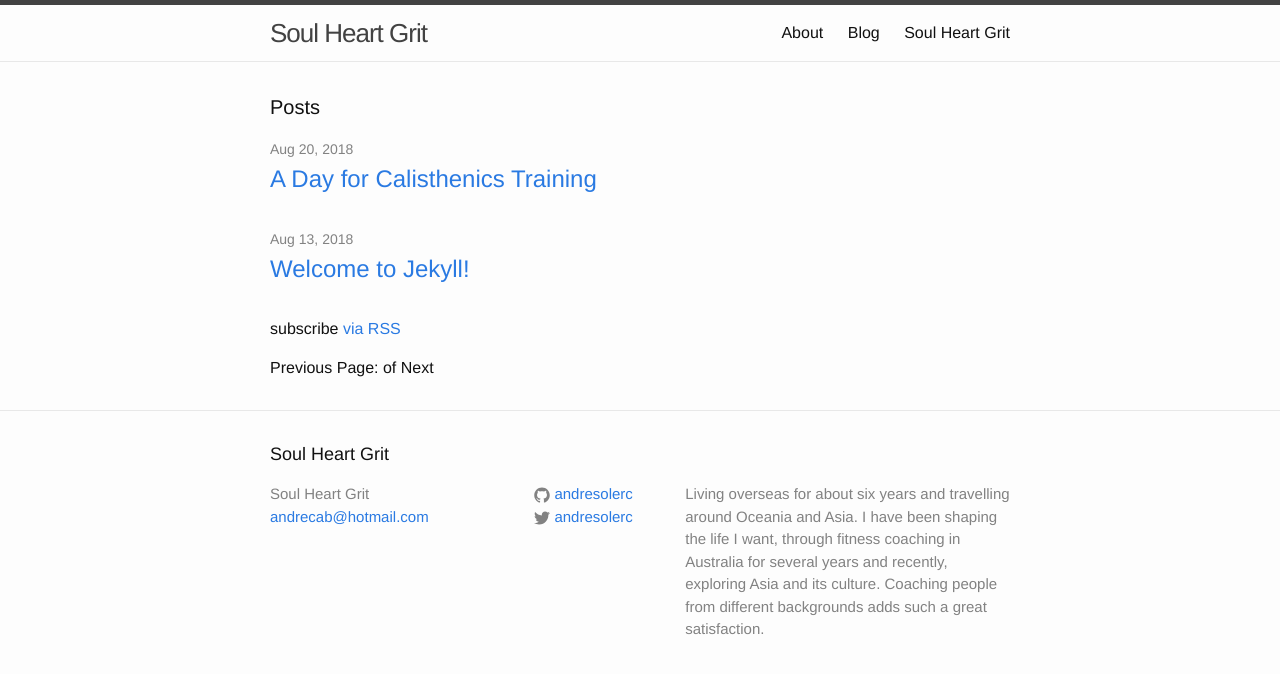
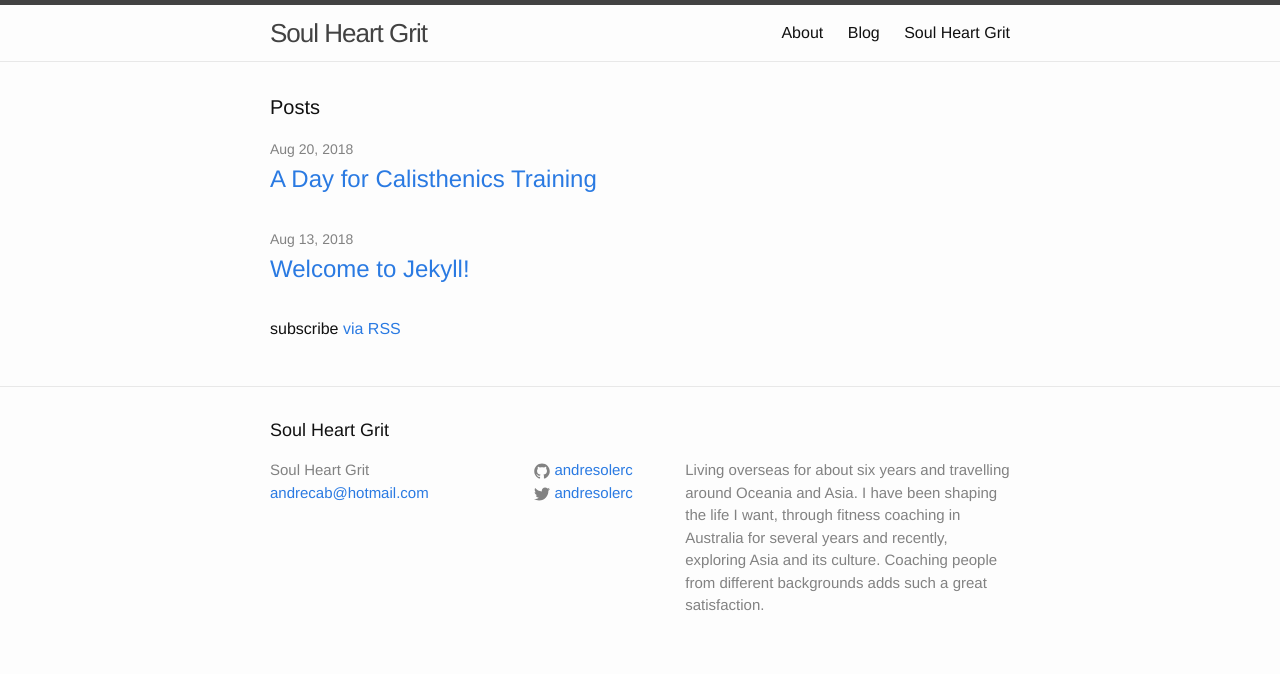
Before and after one commit to andresolerc/soulheartgrit, a Jekyll site: the page built from index.html, in a window 1280 px wide. Shown: the top 674 px of the page. Built offline with Jekyll 4.4.1, drawn with Linux system fonts in a browser that asks for light colours.

Commit message:
removing pagination
not required at this stage

```diff
--- a/index.html
+++ b/index.html
@@ -22,29 +22,3 @@ title: Soul Heart Grit
   <p class="rss-subscribe">subscribe <a href="{{ "/feed.xml" | prepend: site.baseurl }}">via RSS</a></p>
 
 </div>
-
-<!-- This loops through the paginated posts -->
-{% for post in paginator.posts %}
-  <h1><a href="{{ post.url }}">{{ post.title }}</a></h1>
-  <p class="author">
-    <span class="date">{{ post.date }}</span>
-  </p>
-  <div class="content">
-    {{ post.content }}
-  </div>
-{% endfor %}
-
-<!-- Pagination links -->
-<div class="pagination">
-  {% if paginator.previous_page %}
-    <a href="{{ paginator.previous_page_path }}" class="previous">Previous</a>
-  {% else %}
-    <span class="previous">Previous</span>
-  {% endif %}
-  <span class="page_number ">Page: {{ paginator.page }} of {{ paginator.total_pages }}</span>
-  {% if paginator.next_page %}
-    <a href="{{ paginator.next_page_path }}" class="next">Next</a>
-  {% else %}
-    <span class="next ">Next</span>
-  {% endif %}
-</div>
```
